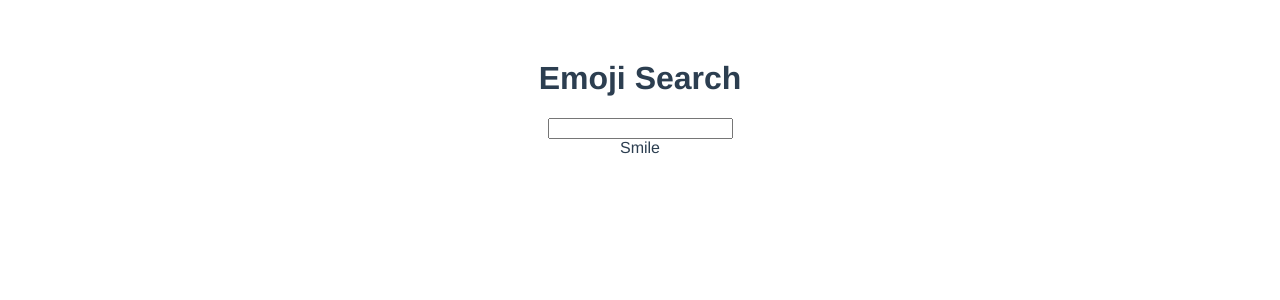
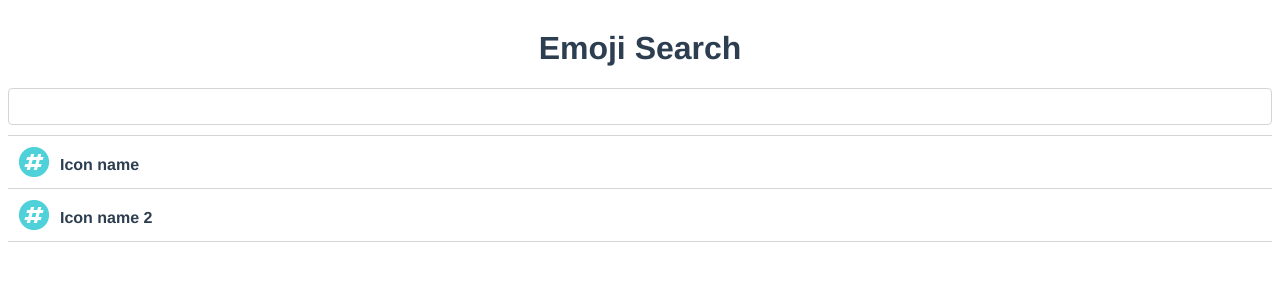
Before and after one commit to ddieppa/emoji-search, a Vue app: page / in a window 1280 px wide. Shown: the top 300 px of the page. Built offline with nearby package versions, Linux system fonts and the light colour scheme.

Commit message:
adding some styles

```diff
--- a/src/App.vue
+++ b/src/App.vue
@@ -26,8 +26,9 @@ export default {
   font-family: 'Avenir', Helvetica, Arial, sans-serif;
   -webkit-font-smoothing: antialiased;
   -moz-osx-font-smoothing: grayscale;
-  text-align: center;
   color: #2c3e50;
-  margin-top: 60px;
+  margin-top: 30px;
+  position: relative;
+  width: 100%;
 }
 </style>
--- a/src/components/Header.vue
+++ b/src/components/Header.vue
@@ -10,6 +10,9 @@ export default {
 }
 </script>
 
-<style>
+<style scoped>
+header h1 {
+    text-align: center;
+}
 
 </style>
--- a/src/components/SearchBar.vue
+++ b/src/components/SearchBar.vue
@@ -1,5 +1,5 @@
 <template>
-    <div>
+    <div id="search-bar">
         <input type="text" />
     </div>
 </template>
@@ -12,4 +12,18 @@ export default {
 
 <style>
 
+#search-bar {
+    border-bottom: 1px solid #d5d5d5;
+    padding-bottom: 10px;
+}
+
+#search-bar input {
+    padding: 10px 8px;
+    border-radius: 4px;
+    border: 1px solid #d5d5d5;
+    display: block;
+    box-sizing: border-box;
+    width: 100%;
+}
+
 </style>
--- a/src/components/SearchResults.vue
+++ b/src/components/SearchResults.vue
@@ -1,6 +1,19 @@
 <template>
-    <div>
-        <div>Smile</div>
+    <div id="search-results">
+        <div class="result-item">
+            <img
+                src="../assets/0023.png"
+                alt="Icon"
+            />
+            <span class="title">Icon name</span>
+        </div>
+        <div class="result-item">
+            <img
+                src="../assets/0023.png"
+                alt="Icon"
+            />
+            <span class="title">Icon name 2</span>
+        </div>
     </div>
 </template>
 
@@ -12,4 +25,30 @@ export default {
 
 <style>
 
+#search-results div.result-item {
+    position: relative;
+    padding: 10px 0;
+    width: 100%;
+    border-bottom: 1px solid #d5d5d5;
+    cursor: pointer;
+    height: 32px;
+}
+
+#search-results div.result-item:hover {
+    background-color: #eee;
+}
+
+div.result-item img {
+    width: 32px;
+    height: 32px;
+    position: relative;
+    padding: 0 10px;
+}
+
+div.result-item span.title {
+    position: relative;
+    font-weight: bold;
+    top: -8px;
+}
+
 </style>
```
Also changed, not shown: src/assets/0023.png (added).
